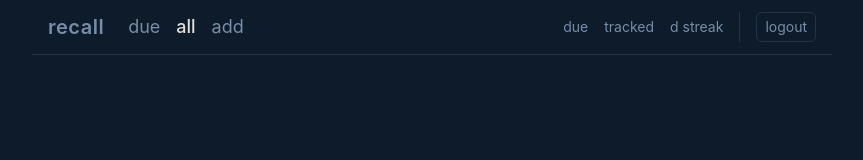
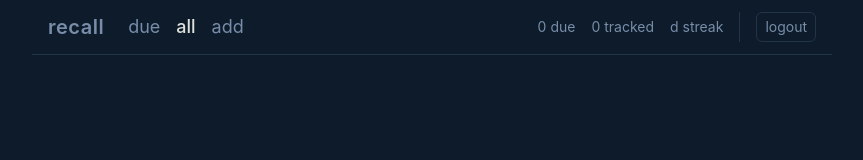
Before and after one commit to jordanfulawka/recall, a React (Vite) app in the folder client/: page /all in a window 1280 px wide. Shown: the top 160 px of the page, without its empty margins (208-1071 px from the left). Built offline with nearby package versions, Linux system fonts and the light colour scheme.

Commit message:
fix: add nullish coalescing operator to show 0 when theres no data for stats

```diff
--- a/client/src/pages/Dashboard.tsx
+++ b/client/src/pages/Dashboard.tsx
@@ -66,8 +66,8 @@ function Dashboard() {
         </div>
         <div className='flex items-center gap-4'>
           <div className='flex gap-4'>
-            <span className={statStyles}>{dueProblems} due</span>
-            <span className={statStyles}>{trackedProblems} tracked</span>
+            <span className={statStyles}>{dueProblems ?? '0'} due</span>
+            <span className={statStyles}>{trackedProblems ?? '0'} tracked</span>
             <span className={statStyles}>{streak}d streak</span>
           </div>
           <div className='flex items-center gap-3 border-l border-dusk/40 pl-4'>
```
